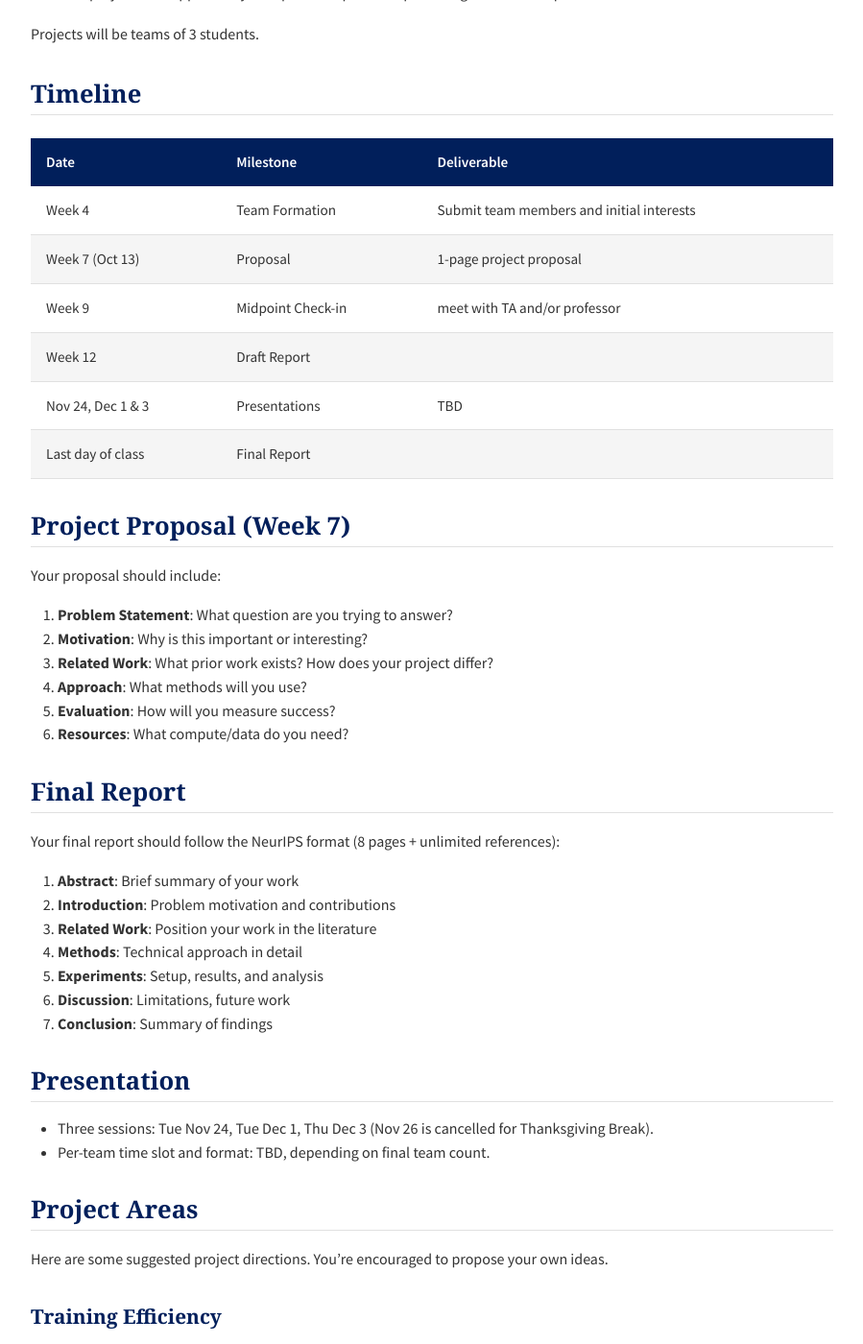
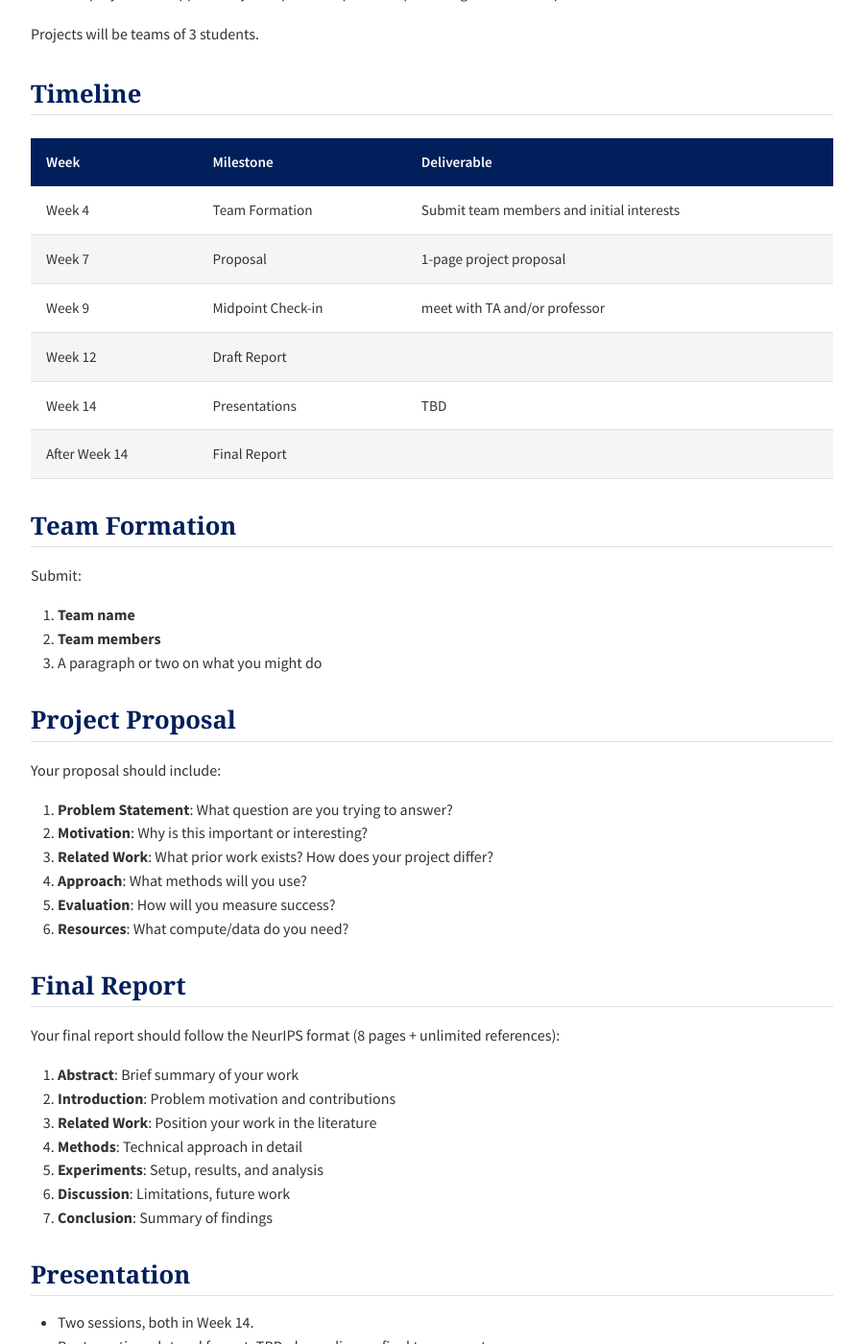
Before and after one commit to ungarl/CIS6220, a Jekyll site: the page built from project.md, in a window 1280 px wide and 1400 px high, scrolled down 318 px. Shown: the whole window at 96% size, without its empty margins (190-1089 px from the left). Built offline with Jekyll 4.4.1, drawn with Linux system fonts in a browser that asks for light colours; some web fonts are replaced.

Commit message:
Replace stale dates on project page with week numbers, add Team Formation section

```diff
--- a/project.md
+++ b/project.md
@@ -11,16 +11,24 @@ Projects will be teams of 3 students.
 
 ## Timeline
 
-| Date | Milestone | Deliverable |
+| Week | Milestone | Deliverable |
 |------|-----------|-------------|
 | Week 4 | Team Formation | Submit team members and initial interests |
-| Week 7 (Oct 13) | Proposal | 1-page project proposal |
+| Week 7 | Proposal | 1-page project proposal |
 | Week 9 | Midpoint Check-in | meet with TA and/or professor |
 | Week 12 | Draft Report |  |
-| Nov 24, Dec 1 & 3 | Presentations | TBD |
-| Last day of class | Final Report | |
+| Week 14 | Presentations | TBD |
+| After Week 14 | Final Report | |
 
-## Project Proposal (Week 7)
+## Team Formation
+
+Submit:
+
+1. **Team name**
+2. **Team members**
+3. A paragraph or two on what you might do
+
+## Project Proposal
 
 Your proposal should include:
 
@@ -45,7 +53,7 @@ Your final report should follow the NeurIPS format (8 pages + unlimited referenc
 
 ## Presentation
 
-- Three sessions: Tue Nov 24, Tue Dec 1, Thu Dec 3 (Nov 26 is cancelled for Thanksgiving Break).
+- Two sessions, both in Week 14.
 - Per-team time slot and format: TBD, depending on final team count.
 
 ## Project Areas
```
